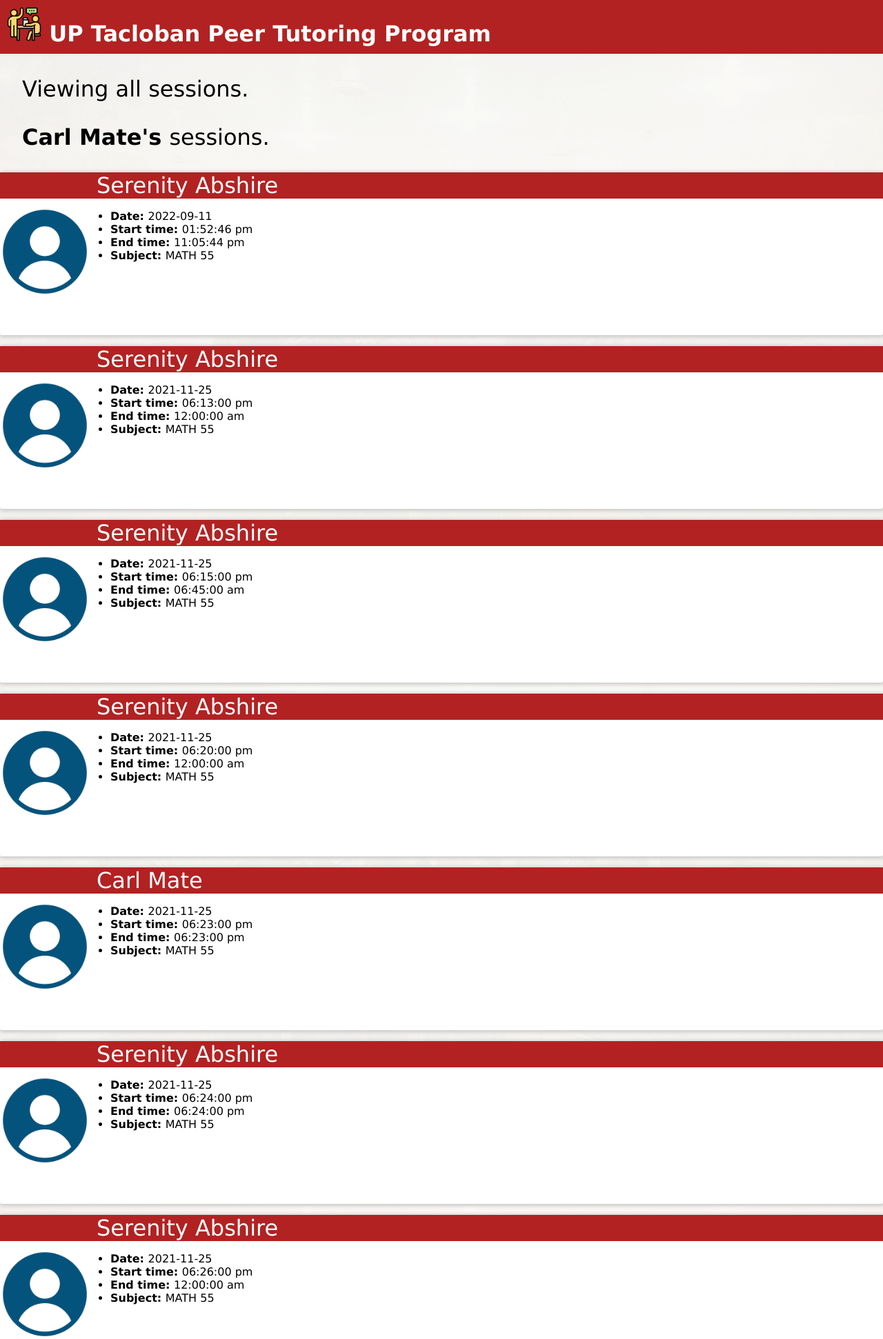
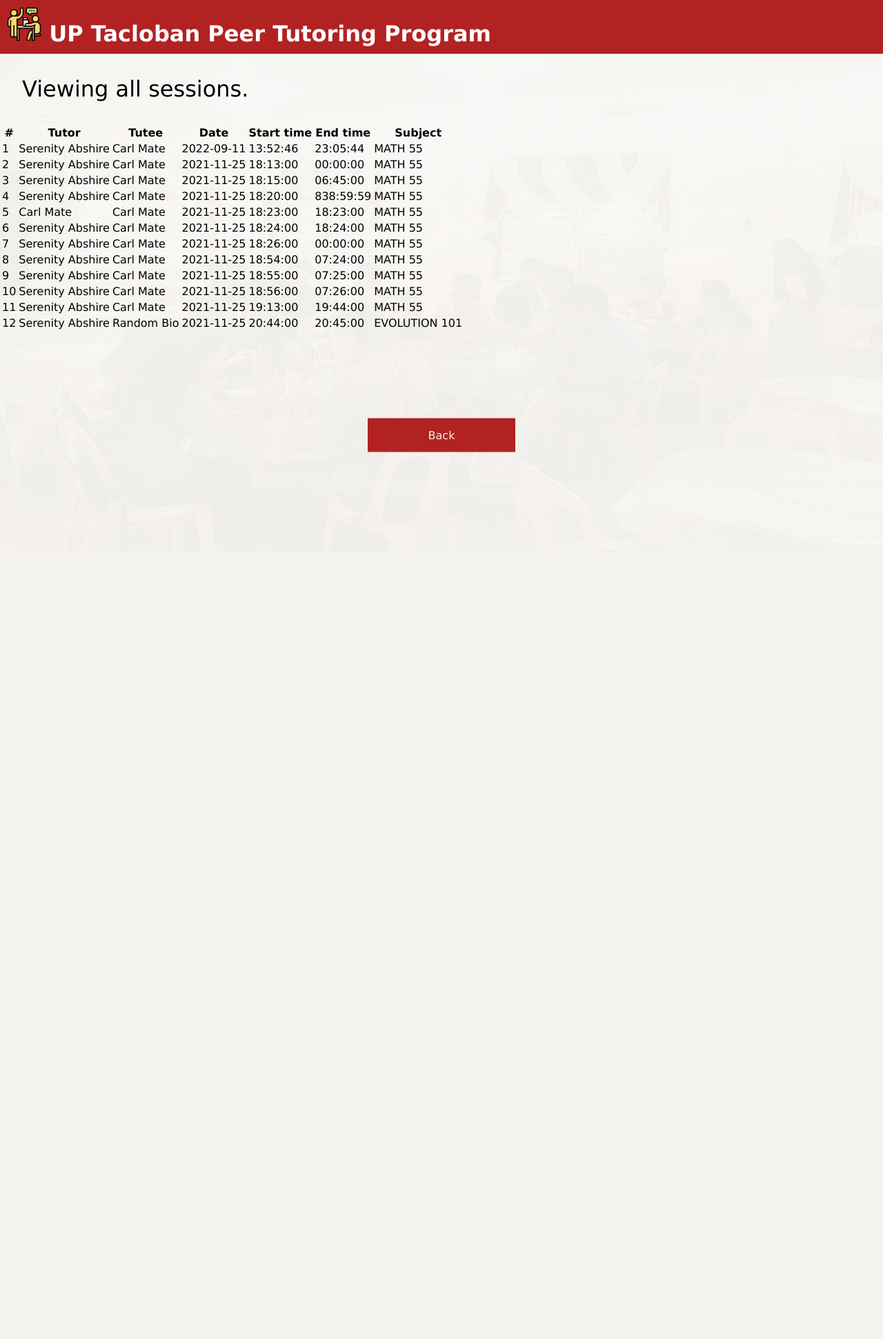
Before and after one commit to carl-mate/UP-Peer-Tutoring, a PHP site: page /view-sessions.php in a window 1280 px wide. Shown: the top 1942 px of the page at 69% size. After the commit the page ends 656 px from the top, so only its background shows below. Run offline with PHP 8.4, Linux system fonts and the light colour scheme; the visitor is signed in with stand-in values (Sample User, id 1); data comes from the database, SQL or seed files in the repository.

Commit message:
Change view-sessions list to table view

```diff
--- a/view-sessions.php
+++ b/view-sessions.php
@@ -7,52 +7,43 @@
 ?>
 
 <p id="result">Viewing all sessions.</p>
-
 <?php
-	$query = "SELECT tutee_id, first_name, last_name, program FROM tutee";
+//Fetch all tutorial_session
+$query = "SELECT * FROM tutorial_session";
 $result = mysqli_query($db, $query);
 
+$tutor_id = 0;
 $tutee_id = 0;
-	$first_name = "";
-	$last_name = "";
-	foreach($result as $row){
-	    $tutee_id = $row['tutee_id'];
-	    $first_name = $row['first_name'];
-	    $last_name = $row['last_name'];
+$i = 1;
 ?>
-	    <!-- display the tutee's name -->
-	    <p id="result"><strong><?=$first_name . " " . $last_name . "'s "?></strong>sessions.</p>
+ <!--Table here --->
+<table>
+<tr><th>#</th><th>Tutor</th><th>Tutee</th><th>Date</th><th>Start time</th><th>End time</th><th>Subject</th></tr>
 <?php
-	    //Find all sessions of the tutee
-		$sessionQuery = "SELECT * FROM tutorial_session WHERE tutee_id=$tutee_id";
-		$sessionResult = mysqli_query($db, $sessionQuery);
+foreach($result as $sessionRow){
+    $tutor_id = $sessionRow['tutor_id'];
+    $tutee_id = $sessionRow['tutee_id'];
+    //Get the tutor_id name
+    $tutorNameQuery = "SELECT first_name, last_name FROM tutor WHERE tutor_id='" . $tutor_id . "'";
+    $tutorNameResult = mysqli_query($db, $tutorNameQuery);
+    $tutorNameArray = array();
+    foreach($tutorNameResult as $row){
+        $tutorNameArray[] = $row['first_name'] . " " . $row['last_name'];
+    }
+    //Get the tutee_id name
+    $tuteeNameQuery = "SELECT first_name, last_name FROM tutee WHERE tutee_id='" . $tutee_id . "'";
+    $tuteeNameResult = mysqli_query($db, $tuteeNameQuery);
+    $tuteeNameArray = array();
+    foreach($tuteeNameResult as $row){
+        $tuteeNameArray[] = $row['first_name'] . " " . $row['last_name'];;
+    }
+?>
+ <tr><td><?=$i?></td><td><?=$tutorNameArray[0]?></td><td><?=$tuteeNameArray[0]?></td><td><?=$sessionRow['date']?></td><td><?=$sessionRow['start_time']?></td><td><?=$sessionRow['end_time']?></td><td><?=$sessionRow['subject']?></td></tr>
+<?php
+    $i++;
+} ?>
+    </table>
 
-		foreach($sessionResult as $sessionResultRow){
-		$tutor_id = $sessionResultRow['tutor_id'];
-		$tutorNameQuery = "SELECT first_name, last_name
-		    FROM tutor
-		    WHERE tutor_id=$tutor_id";
-		$tutorNameResult = mysqli_query($db, $tutorNameQuery);
-
-
-		foreach($tutorNameResult as $tutorNameRow){
-		?>
-		<div class="match">
-		        <p>
-		        <img src="images/user.png" width=150 alt="User" /><span><?=$tutorNameRow['first_name'] . " " . $tutorNameRow['last_name']?></span>
-		        </p>
-
-		        <ul>
-		            <li><?="<strong>Date: </strong>" . $sessionResultRow['date']?></li>
-		            <li><?="<strong>Start time: </strong>" . date('h:i:s a', strtotime($sessionResultRow['start_time']))?></li>
-		            <li><?="<strong>End time: </strong>" . date('h:i:s a', strtotime($sessionResultRow['end_time']))?></li>
-		            <li><?="<strong>Subject: </strong>" . $sessionResultRow['subject']?></li>
-		        </ul>
-		</div>
-		<?php }
-		} ?>
-
-	<?php } ?>
     <div class="container">
              <div class="center">
                 <p><a href="admin-index.php" class="button">Back</a></p>
```
Lines whose indentation alone changed are shown as unchanged.
